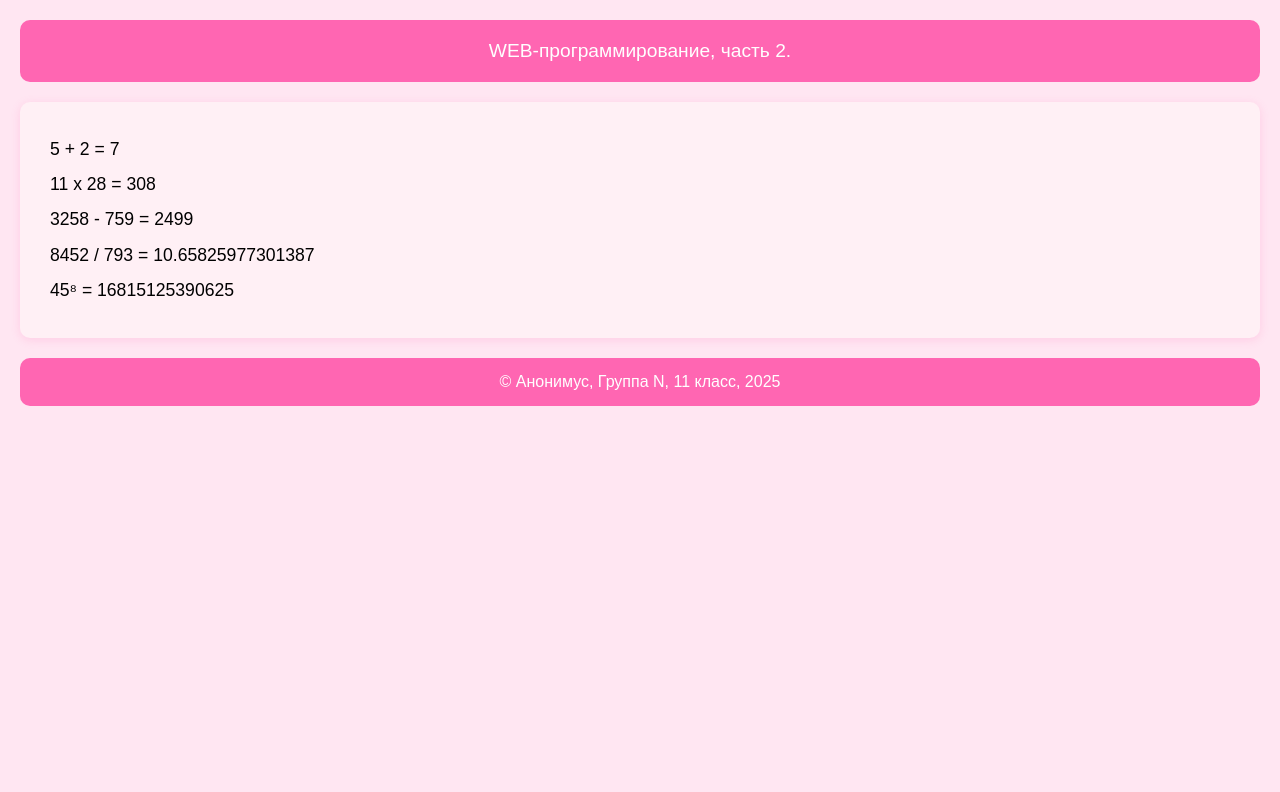
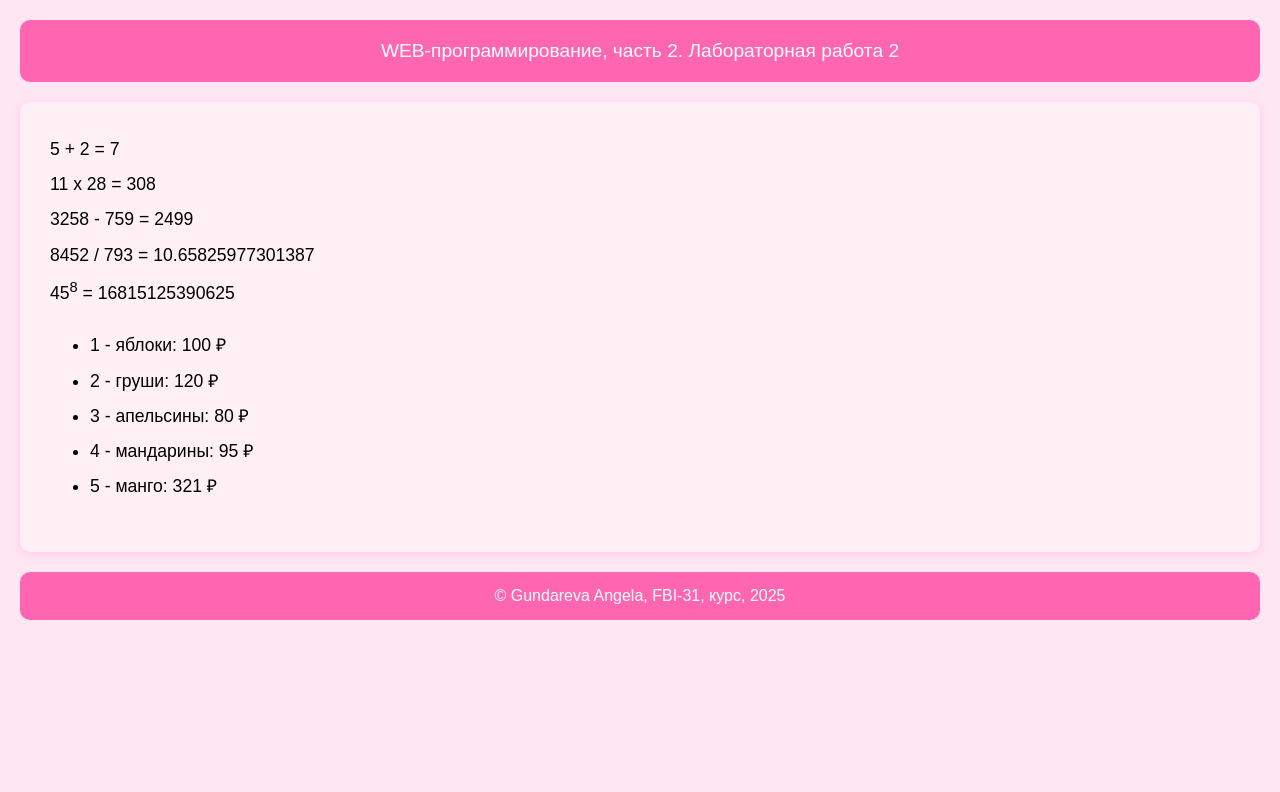
Before and after one commit to gundarevaangela/w_3kurs, a Flask app: page /lab2/example in a window 1280 px wide. Shown: the top 792 px of the page. Run offline with Flask 3, Linux system fonts and the light colour scheme.

Commit message:
Цикл в шаблоне

```diff
--- a/app.py
+++ b/app.py
@@ -569,4 +569,16 @@ def example():
     num_lab = '2'
     group = 'FBI-31'
     num_kurs = '3'
-    return render_template('example.html')
+    fruits = [
+        {'name':'яблоки', 'price': 100},
+        {'name':'груши', 'price': 120},
+        {'name':'апельсины', 'price': 80},
+        {'name':'мандарины', 'price': 95},
+        {'name':'манго', 'price': 321},
+    ]
+    return render_template('example.html',
+                        name=name,
+                        num_lab=num_lab,
+                        group=group,
+                        num_kurs=num_kurs,
+                        fruits=fruits)
--- a/templates/example.html
+++ b/templates/example.html
@@ -15,8 +15,12 @@
         11  x 28 = {{11*28}}<br>
         3258 - 759 = {{3258-759}}<br>
         8452 / 793 = {{8452/793}}<br>
-        45⁸ = {{45**8}}<br>
-
+        45<sup>8</sup> = {{45**8}}<br>
+        <ul>
+            {% for f in fruits %}
+            <li>{{ loop.index }} - {{ f.name }}: {{ f.price }} &#8381;</li>
+            {% endfor %}
+        </ul>
     </main>
     <footer>
         &copy;
```
